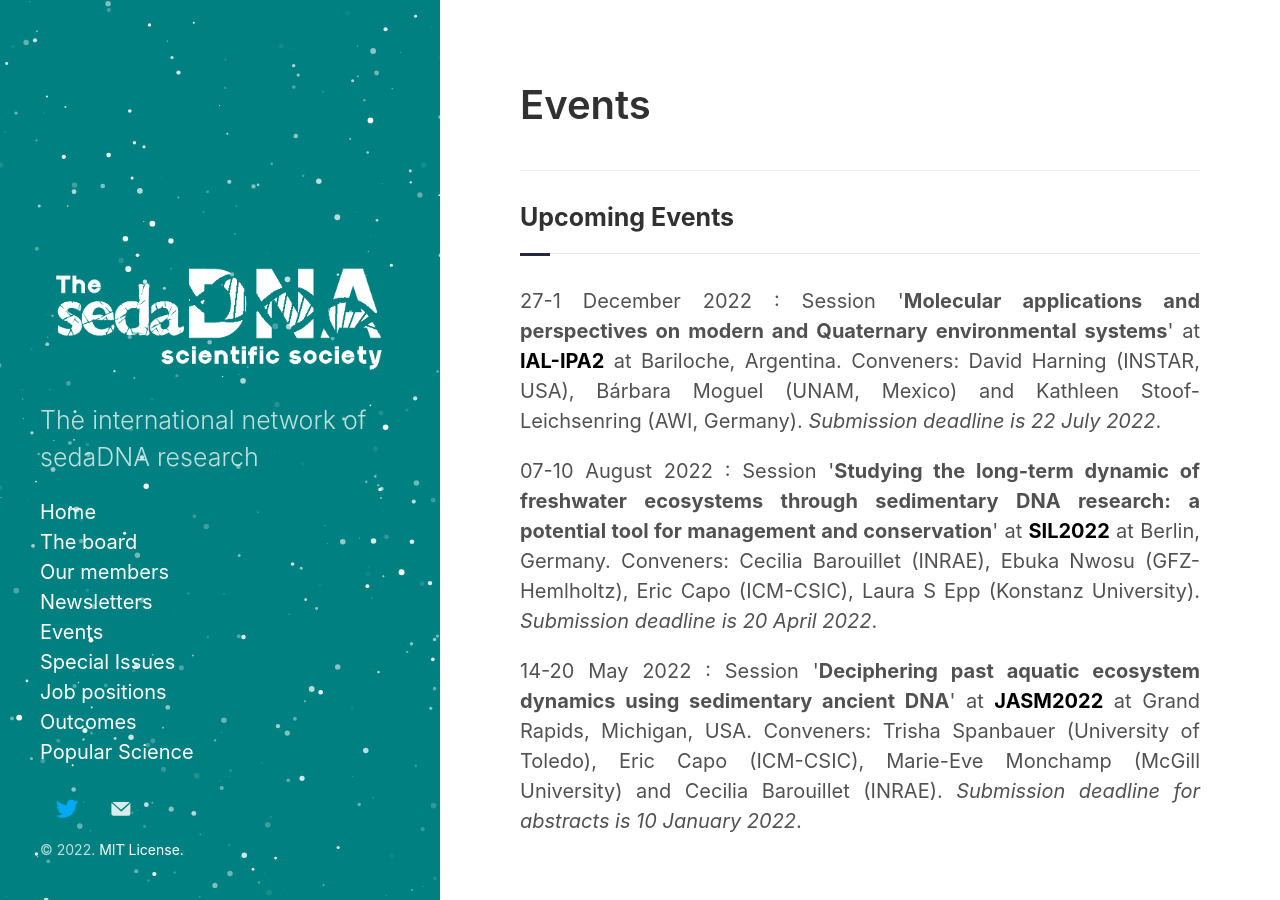
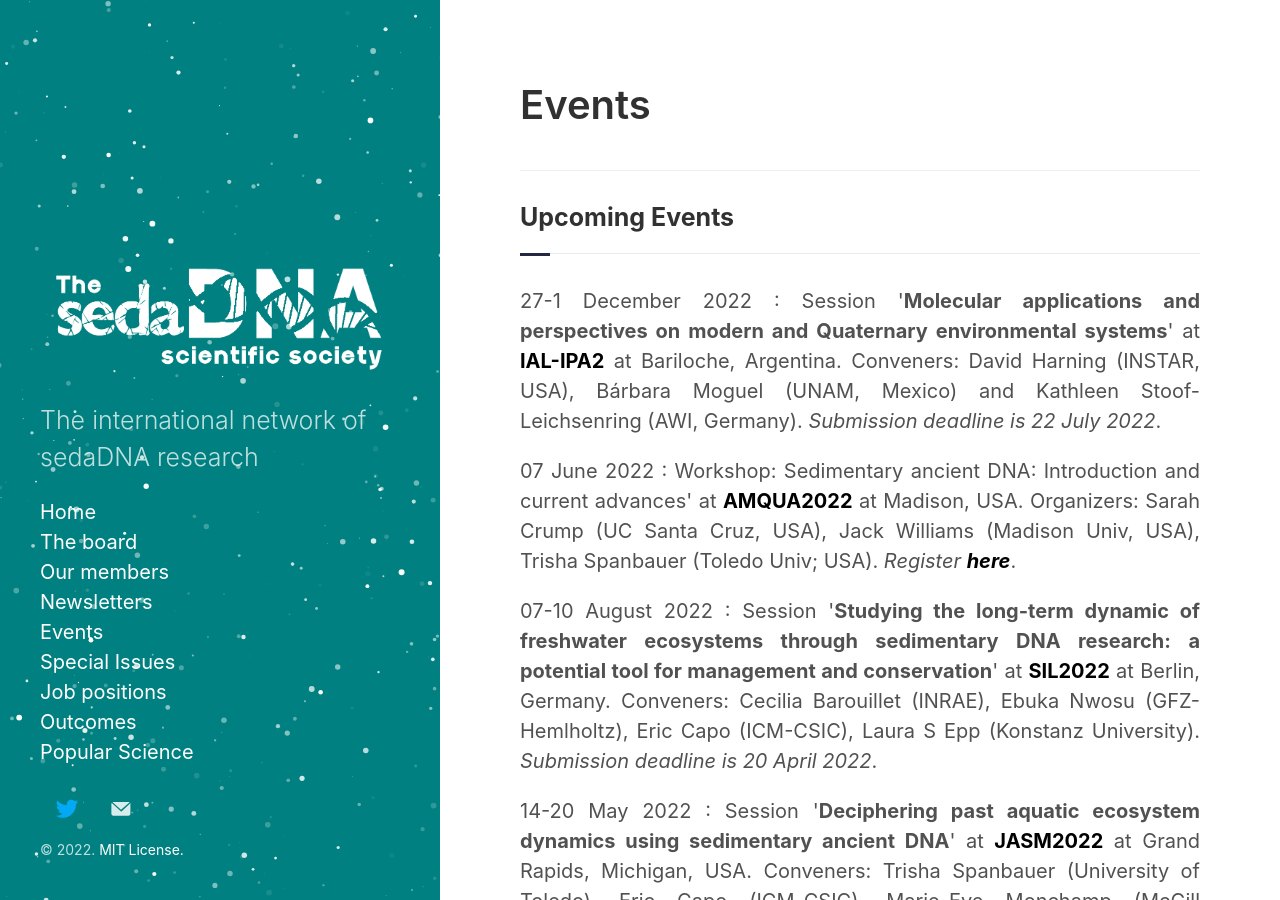
Before and after one commit to sedadna/sedadna.github.io, a Jekyll site: the page built from category/events.md, in a window 1280 px wide and 900 px high. Built offline with Jekyll 4.4.1, drawn with Linux system fonts in a browser that asks for light colours.

Commit message:
add AMQUA workshop

```diff
--- a/category/events.md
+++ b/category/events.md
@@ -9,6 +9,7 @@ title: Events
 <h3 class="section-title underline">Upcoming Events</h3>
 
 <p>27-1 December 2022 : Session '<b>Molecular applications and perspectives on modern and Quaternary environmental systems</b>' at  <a href="https://www.ial-ipa2022.com/" target="_blank"><b>IAL-IPA2</b></a> at Bariloche, Argentina. Conveners: David Harning (INSTAR, USA), Bárbara Moguel (UNAM, Mexico) and Kathleen Stoof-Leichsenring (AWI, Germany). <i>Submission deadline is 22 July 2022</i>.</p>
+<p>07 June 2022 : Workshop: Sedimentary ancient DNA: Introduction and current advances<b></b>' at  <a href="https://sites.google.com/wisc.edu/amqua2022-madison/workshops-and-field-trips?authuser=0/" target="_blank"><b>AMQUA2022</b></a> at Madison, USA. Organizers: Sarah Crump (UC Santa Cruz, USA), Jack Williams (Madison Univ, USA), Trisha Spanbauer (Toledo Univ; USA). <i>Register <a href="https://docs.google.com/forms/d/1K2gAj7aUh4EQ411HN8lFgDiy9xeqAV0fBqVmwxHVNio/viewform?ts=624ca94b&edit_requested=true" target="_blank"><b>here</b></a></i>.</p>
 <p>07-10 August 2022 : Session '<b>Studying the long-term dynamic of freshwater ecosystems through sedimentary DNA research: a potential tool for management and conservation</b>' at  <a href="https://www.sil2022.org/" target="_blank"><b>SIL2022</b></a> at Berlin, Germany. Conveners: Cecilia Barouillet (INRAE), Ebuka Nwosu (GFZ-Hemlholtz), Eric Capo (ICM-CSIC), Laura S Epp (Konstanz University). <i>Submission deadline is 20 April 2022</i>.</p>
 <p>14-20 May 2022 : Session '<b>Deciphering past aquatic ecosystem dynamics using sedimentary ancient DNA</b>' at  <a href="https://jasm2022.aquaticsocieties.org/" target="_blank"><b>JASM2022</b></a> at Grand Rapids, Michigan, USA. Conveners: Trisha Spanbauer (University of Toledo), Eric Capo (ICM-CSIC), Marie-Eve Monchamp (McGill University) and Cecilia Barouillet (INRAE). <i>Submission deadline for abstracts is 10 January 2022</i>.</p>
 <br>
```
